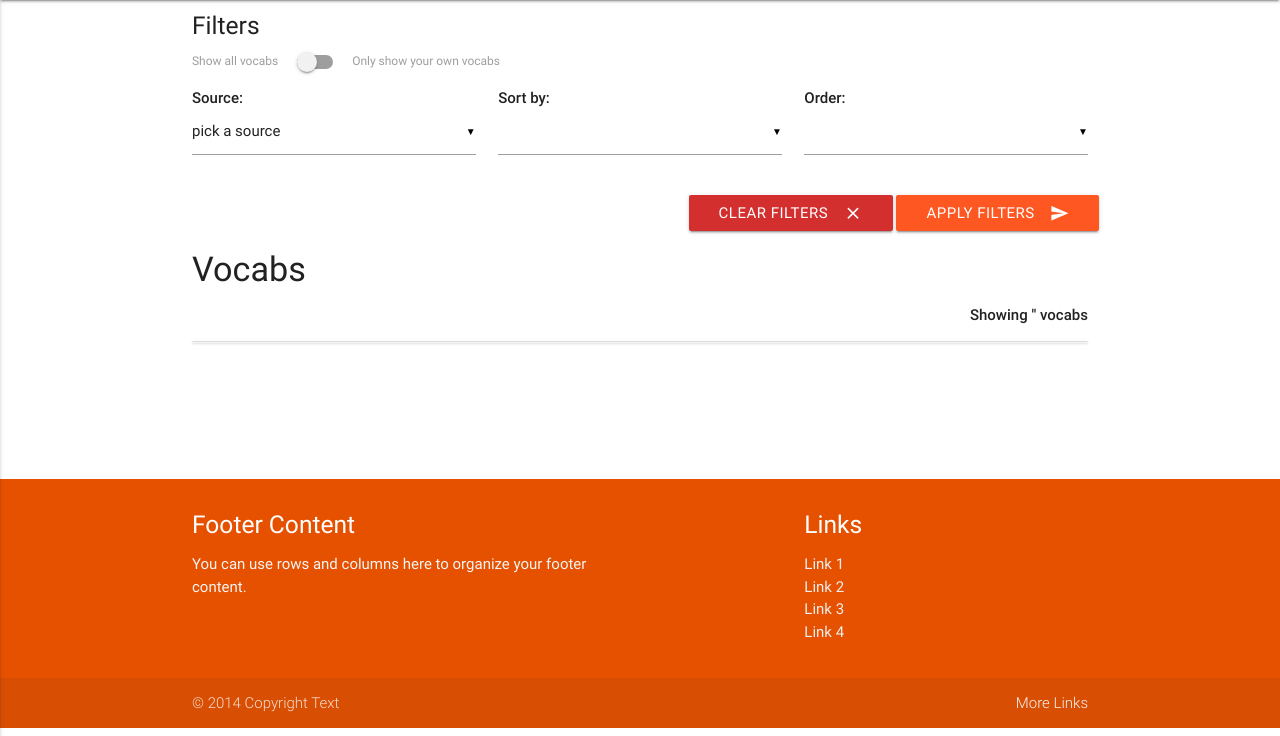
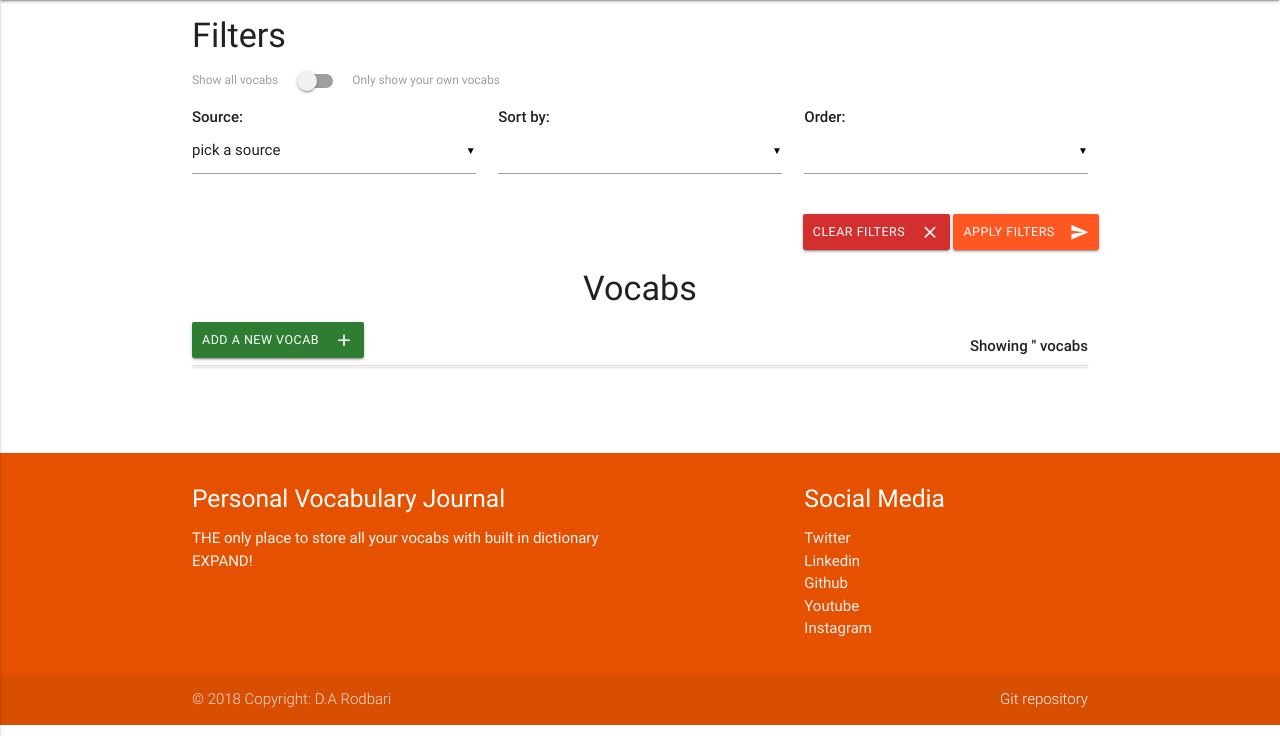
Before and after one commit to Code-Institute-Submissions/vocab_journal, a Flask app: template templates/dash.html in a window 1280 px wide. Shown: the part 64-800 px from the top of the page. Run offline with Flask 2, Linux system fonts and the light colour scheme; the template is opened without the code that fills it, so the values that code supplies are empty; some libraries are stand-ins or nearby versions; some web fonts are replaced.

Commit message:
refined the footer, added social media links, added new add_vocab button to dash, styled all small buttons to be smaller, page is also full screen

```diff
--- a/static/css/main.css
+++ b/static/css/main.css
@@ -4,64 +4,9 @@ html, body {
   height: 100%;
   width: 100%; }
 
-.navbar {
-  padding: 0 1rem; }
-  .navbar .navbar-nav .nav-link {
-    text-align: center;
-    margin: 0.2rem 0; }
-    .navbar .navbar-nav .nav-link.active {
-      font-weight: 500; }
-    .navbar .navbar-nav .nav-link:hover, .navbar .navbar-nav .nav-link:focus {
-      color: #ffc107;
-      background-color: #000000;
-      border-radius: 5px; }
-
 #main-content {
-  min-height: calc(100% - 168px); }
-
-.footer-container {
-  background-color: #ffc107; }
-
-.footer-social div ul {
-  margin: 0px; }
-
-.social-links {
-  display: flex;
-  flex-flow: row wrap;
-  justify-content: center;
-  align-items: center;
-  padding-top: 1rem; }
-
-.footer-social .social-links li a {
-  padding: 0 10px; }
-
-.footer-social .social-links li a i {
-  width: 40px;
-  height: 40px;
-  padding: 12px 0;
-  border-radius: 50%;
-  font-size: 1.25rem;
-  line-height: 1rem;
-  text-align: center;
-  color: #fafafa;
-  position: relative;
-  background-color: #000000;
-  color: #ffc107;
-  transition: all 0.35s ease-in-out;
-  -moz-transition: all 0.35s ease-in-out;
-  -webkit-transition: all 0.35s ease-in-out;
-  -o-transition: all 0.35s ease-in-out; }
-
-.footer-social .social-links li a i:hover {
-  background: #790712;
-  color: #ffc107; }
-
-.footer-copyright {
-  padding-bottom: 1rem;
-  color: #790712; }
-
-footer a {
-  color: #000000; }
+  min-height: calc(100% - 364.297px);
+  padding-bottom: 2rem; }
 
 .user_id {
   margin-left: auto; }
@@ -73,7 +18,16 @@ footer a {
   text-align: right;
   margin-right: 0; }
 
-#main-content {
-  min-height: calc(100% - 333.4px); }
+#new-vocab-count {
+  display: flex;
+  justify-content: space-between;
+  align-items: flex-end; }
+  #new-vocab-count p {
+    margin: 0px; }
+
+.btn_small {
+  padding-left: 10px;
+  padding-right: 10px;
+  font-size: smaller; }
 
 /*# sourceMappingURL=main.css.map */
--- a/static/scss/base.scss
+++ b/static/scss/base.scss
@@ -3,84 +3,7 @@ html, body {
     width: 100%;
 }
 
-// -------------------------------------------------------- Nav
-.navbar {
-    padding: 0 1rem;
-
-    .navbar-nav {
-
-        .nav-link {
-            text-align: center;
-            margin: 0.2rem 0;
-
-            &.active {
-                font-weight: 500;
-            }
-
-            &:hover, &:focus {
-                color: map-get($color, mustard);
-                background-color: map-get($color, black);
-                border-radius: 5px;
-            }
-        }
-    }
+#main-content {
+    min-height: calc(100% - 364.297px);
+    padding-bottom: 2rem;
 }
-
-
-#main-content {
-    min-height: calc(100% - 168px);
-}
-
-// -------------------------------------------------------- Footer
-.footer-container {
-    background-color: map-get($color, mustard);
-}
-
-.footer-social div ul {
-    margin: 0px;
-}
-
-
-.social-links {
-    display: flex;
-    flex-flow: row wrap;
-    justify-content: center;
-    align-items: center;
-    padding-top: 1rem;
-}
-
-.footer-social .social-links li a {
-    padding: 0 10px;
-}
-
-.footer-social .social-links li a i {
-    width: 40px;
-    height: 40px;
-    padding: 12px 0;
-    border-radius: 50%;
-    font-size: 1.25rem;
-    line-height: 1rem;
-    text-align: center;
-    color: #fafafa;
-    position: relative;
-    background-color: map-get($color, black);
-    color: map-get($color, mustard);
-    transition: all 0.35s ease-in-out;
-    -moz-transition: all 0.35s ease-in-out;
-    -webkit-transition: all 0.35s ease-in-out;
-    -o-transition: all 0.35s ease-in-out;
-}
-
-.footer-social .social-links li a i:hover {
-    background: map-get($color, red2);
-    color: map-get($color, mustard);
-}
-
-.footer-copyright {
-    padding-bottom: 1rem;
-    color: map-get($color, red2);
-}
-
-footer a {
-    color: map-get($color, black);
-}
--- a/static/scss/main.scss
+++ b/static/scss/main.scss
@@ -20,6 +20,18 @@
     margin-right: 0;
 }
 
-#main-content {
-    min-height: calc(100% - 333.4px);
+// ~~~~ DASH ~~~~~~~~~~~~~~~~~~
+#new-vocab-count {
+    display: flex;
+    justify-content: space-between;
+    align-items: flex-end;
+    p {
+        margin: 0px;
+    }
 }
+
+.btn_small {
+    padding-left: 10px;
+    padding-right: 10px;
+    font-size: smaller;
+}
--- a/templates/base.html
+++ b/templates/base.html
@@ -66,24 +66,26 @@
         <div class="container">
             <div class="row">
                 <div class="col l6 s12">
-                    <h5 class="white-text">Footer Content</h5>
-                    <p class="grey-text text-lighten-4">You can use rows and columns here to organize your footer content.</p>
+                    <h5 class="white-text">Personal Vocabulary Journal</h5>
+                    <p class="grey-text text-lighten-4">THE only place to store all your vocabs with built in dictionary EXPAND!</p>
                 </div>
                 <div class="col l4 offset-l2 s12">
-                    <h5 class="white-text">Links</h5>
+                    <h5 class="white-text">Social Media</h5>
                     <ul>
-                        <li><a class="grey-text text-lighten-3" href="#!">Link 1</a></li>
-                        <li><a class="grey-text text-lighten-3" href="#!">Link 2</a></li>
-                        <li><a class="grey-text text-lighten-3" href="#!">Link 3</a></li>
-                        <li><a class="grey-text text-lighten-3" href="#!">Link 4</a></li>
+                        <li><a class="grey-text text-lighten-3" href="https://twitter.com/13damianism" target="_blank">Twitter</a></li>
+                        <li><a class="grey-text text-lighten-3" href="https://uk.linkedin.com/in/damian-rodbari" target="_blank">Linkedin</a></li>
+                        <li><a class="grey-text text-lighten-3" href="https://github.com/damianism" target="_blank">Github</a></li>
+                        <li><a class="grey-text text-lighten-3" href="https://www.youtube.com/channel/UCM9_4SriRFp17bh2jZujgZQ/featured?view_as=subscriber" target="_blank">Youtube</a></li>
+                        <li><a class="grey-text text-lighten-3" href="https://www.instagram.com/skullphish/" target="_blank">Instagram</a></li>
+
                     </ul>
                 </div>
             </div>
         </div>
         <div class="footer-copyright">
             <div class="container">
-                © 2014 Copyright Text
-                <a class="grey-text text-lighten-4 right" href="#!">More Links</a>
+                © 2018 Copyright: D.A Rodbari
+                <a class="grey-text text-lighten-4 right" href="https://github.com/damianism/vocab_journal" target="_blank">Git repository</a>
             </div>
         </div>
     </footer>
--- a/templates/check_vocab.html
+++ b/templates/check_vocab.html
@@ -1,5 +1,5 @@
 {% extends 'base.html'%} {% block title %}Dashboard{% endblock %} {% block content %}
-<h1>Add a new vocab</h1>
+<h4>Add a new vocab</h4>
 
 <form action="{{ url_for('add_vocab') }}" method="POST">
 
--- a/templates/dash.html
+++ b/templates/dash.html
@@ -1,7 +1,7 @@
 {% extends 'base.html'%} {% block title %}Dashboard{% endblock %} {% block content %}
 
 <!--FILTERS SECTION-->
-<h5>Filters</h5>
+<h4>Filters</h4>
 <form action="{{ url_for('get_filtered', user_id=current_user._id) }}">
     <div class="switch">
         <label>
@@ -62,13 +62,13 @@
 
     <div class="row right-align">
         {% if vocabs.count() == 0 %}
-        <a href="{{  url_for('dash')   }}" id="clear_filter" class="btn btn_small waves-effect waves-light right-align red darken-2 pulse">clear filters
+        <a href="{{  url_for('dash')   }}" id="clear_filter" class="btn btn_small waves-effect waves-yellow right-align red darken-2 pulse">clear filters
             <i class="material-icons right">clear</i>
         </a> {% else %}
-        <a href="{{  url_for('dash')   }}" id="clear_filter" class="btn btn_small waves-effect waves-light right-align red darken-2">clear filters
+        <a href="{{  url_for('dash')   }}" id="clear_filter" class="btn btn_small waves-effect waves-yellow right-align red darken-2">clear filters
             <i class="material-icons right">clear</i>
         </a> {% endif %}
-        <button class="btn btn_small waves-effect waves-light right-align deep-orange" type="submit">Apply filters
+        <button class="btn btn_small waves-effect waves-yellow right-align deep-orange"  id="apply_filter" type="submit">Apply filters
             <i class="material-icons right">send</i>
         </button>
     </div>
@@ -85,12 +85,25 @@
     {% endif %} {% endwith %}
 </div>
 
+
+
 <!--VOCABS SECTION-->
 {% if vocabs.count() == 0 %}
 <p class="center-align red-text text-darken-2"><strong> Please clear or edit filters</strong> </p>
+<p class="center-align red-text text-darken-2"><strong> or </strong> </p>
+<div class="center-align" >
+    <a href="{{ url_for('check_vocab') }}" class="btn btn_large waves-effect waves-red green darken-3">Add a new vocab
+                <i class="material-icons right">add</i></a>
+</div>
 {% else %}
-<h4>Vocabs</h4>
-<p class="right-align"><strong>Showing '{{ vocabs.count() }}' vocabs</strong></p>
+<h4 class="center-align">Vocabs</h4>
+<div id="new-vocab-count">
+    <a href="{{ url_for('check_vocab') }}" id="add_vocab" class="btn btn_small waves-effect waves-red green darken-3">Add a new vocab
+                <i class="material-icons right">add</i></a>
+    <p><strong>Showing '{{ vocabs.count() }}' vocabs</strong></p>
+</div>
+
+
 <ul class="collapsible" data-collapsible="Expandable">
     {% for vocab in vocabs %}
     <li>
@@ -113,9 +126,9 @@
             <p>views: {{ vocab.views }}<br> likes: {{ vocab.likes }}<br> lookup count: {{ vocab.lookup_count }}<br> published date: {{ vocab.pub_date }}</p>
             <div class="right-align">
                 {% if current_user.username == vocab.user or current_user.admin %}
-                <a href="{{ url_for('edit_vocab', vocab_id=vocab._id) }}" class="waves-effect waves-light btn btn_small deep-orange">Edit</a>
-                <a href="{{ url_for('delete_vocab', vocab_id=vocab._id) }}" class="waves-effect waves-light btn btn_small deep-orange">delete</a> {% endif %}
-                <a href="{{ url_for('view_vocab', vocab_id=vocab._id) }}" class="waves-effect waves-light btn btn_small deep-orange">view</a>
+                <a href="{{ url_for('edit_vocab', vocab_id=vocab._id) }}" class="waves-effect waves-yellow btn btn_small deep-orange">Edit</a>
+                <a href="{{ url_for('delete_vocab', vocab_id=vocab._id) }}" class="waves-effect waves-yellow btn btn_small deep-orange">delete</a> {% endif %}
+                <a href="{{ url_for('view_vocab', vocab_id=vocab._id) }}" class="waves-effect waves-yellow btn btn_small deep-orange">view</a>
             </div>
         </div>
         {% else %}
```
Also changed, not shown: todo_deleteME.txt (+4 -5 lines), 1 other file.
